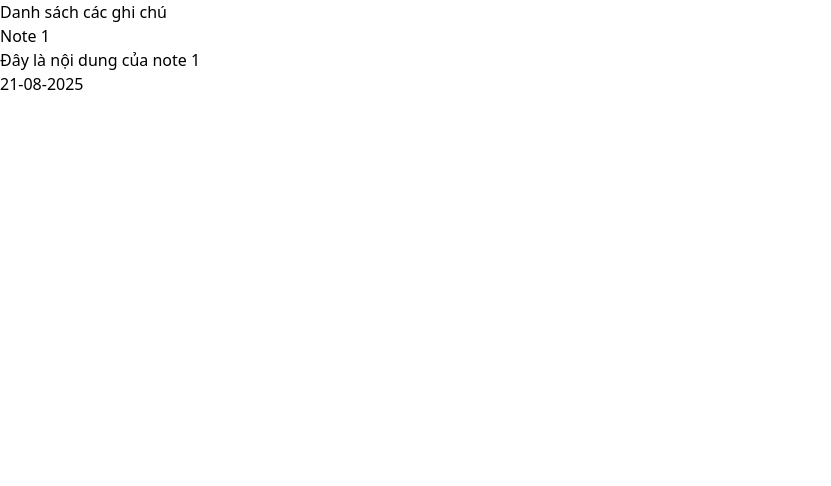
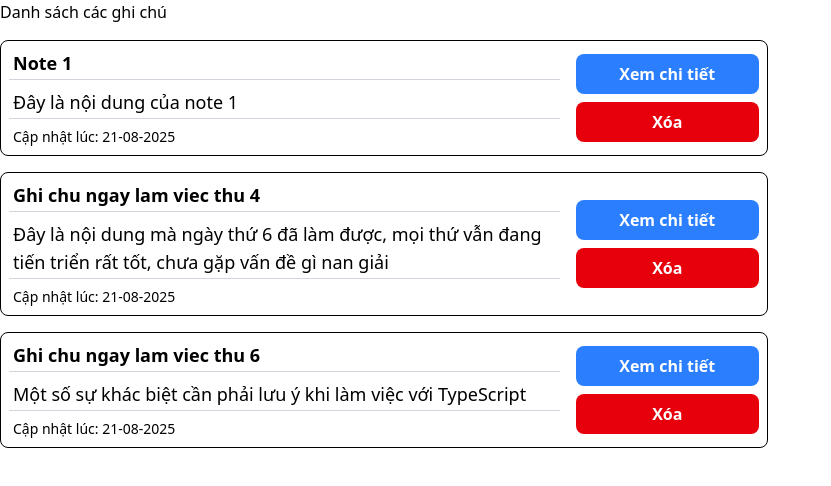
Before and after one commit to ngthcuong/Note-app, a React (Vite) app: page / in a window 1280 px wide. Shown: the top 486 px of the page, without its empty margins (0-831 px from the left). Built offline with nearby package versions, Linux system fonts and the light colour scheme.

Commit message:
feat: update interface Note and create interface NoteCardProps cho component NoteCard

```diff
--- a/src/assets/mockPost.tsx
+++ b/src/assets/mockPost.tsx
@@ -1,4 +1,6 @@
-export const mockPost = [
+import type { Note } from '../interfaces/Note';
+
+export const mockPost: Note[] = [
   {
     id: '1',
     title: 'Note 1',
@@ -6,4 +8,19 @@ export const mockPost = [
     createdAt: '21-08-2025',
     updatedAt: '21-08-2025',
   },
+  {
+    id: '2',
+    title: 'Ghi chu ngay lam viec thu 4',
+    content:
+      'Đây là nội dung mà ngày thứ 6 đã làm được, mọi thứ vẫn đang tiến triển rất tốt, chưa gặp vấn đề gì nan giải',
+    createdAt: '21-08-2025',
+    updatedAt: '21-08-2025',
+  },
+  {
+    id: '3',
+    title: 'Ghi chu ngay lam viec thu 6',
+    content: 'Một số sự khác biệt cần phải lưu ý khi làm việc với TypeScript',
+    createdAt: '21-08-2025',
+    updatedAt: '21-08-2025',
+  },
 ];
--- a/src/components/NoteCard.tsx
+++ b/src/components/NoteCard.tsx
@@ -1,16 +1,52 @@
+import type React from 'react';
 import type { Note } from '../interfaces/Note';
 
-// const Note = ({ title, content, updatedAt }: Note) => {  // Destructuring
-const NoteCard = (note: Note) => {
+interface NoteCardProps extends Note {
+  viewNote: (id: string) => void;
+  deleteNote: (id: string) => void;
+}
+
+// Destructuring
+const NoteCard: React.FC<NoteCardProps> = ({
+  id,
+  title,
+  content,
+  updatedAt,
+  viewNote,
+  deleteNote,
+}) => {
   return (
-    <div>
-      <div>{note.title}</div>
+    <div className='my-4 flex max-w-3xl justify-between rounded-lg border p-2'>
+      {/* Nội dung chính của ghi chú */}
+      <div className='mr-4 flex-3'>
+        <div className='border-b-1 border-gray-300 pb-0.5 pl-1 text-lg font-bold'>
+          {title}
+        </div>
 
-      <div>{note.content}</div>
+        <div className='mt-2 border-b-1 border-gray-300 pb-0.5 pl-1 text-lg'>
+          {content}
+        </div>
 
-      <div>{note.createdAt}</div>
+        <div className='mt-2 pl-1 text-sm'>Cập nhật lúc: {updatedAt}</div>
+      </div>
 
-      <button type='button'></button>
+      {/* Các nút hành động */}
+      <div className='flex flex-1 flex-col items-center justify-center gap-2'>
+        <button
+          type='button'
+          className='max-h-fit w-full grow-1 cursor-pointer rounded-lg bg-blue-500 py-2 font-semibold text-white'
+          onClick={() => viewNote(id)}
+        >
+          Xem chi tiết
+        </button>
+        <button
+          type='button'
+          className='max-h-fit w-full grow-1 cursor-pointer rounded-lg bg-red-600 py-2 font-semibold text-white'
+          onClick={() => deleteNote(id)}
+        >
+          Xóa
+        </button>
+      </div>
     </div>
   );
 };
--- a/src/interfaces/Note.ts
+++ b/src/interfaces/Note.ts
@@ -1,4 +1,5 @@
 export interface Note {
+  id: string;
   title: string;
   content: string;
   readonly createdAt: string;
--- a/src/pages/HomePage.tsx
+++ b/src/pages/HomePage.tsx
@@ -3,6 +3,18 @@ import { mockPost } from '../assets/mockPost';
 import NoteCard from '../components/NoteCard';
 
 const HomePage: React.FC = () => {
+  const handleUpdateNote = (id: string) => {
+    console.log(id);
+  };
+
+  const hanleViewNote = (id: string) => {
+    console.log(id);
+  };
+
+  const handleDeleteNote = (id: string) => {
+    console.log(id);
+  };
+
   return (
     <div>
       {/* Tiêu đề */}
@@ -11,7 +23,14 @@ const HomePage: React.FC = () => {
       {/* Danh sách ghi chú */}
       <div>
         {mockPost.map(item => {
-          return <NoteCard {...item} key={item.id} />;
+          return (
+            <NoteCard
+              {...item}
+              key={item.id}
+              viewNote={() => hanleViewNote(item.id)}
+              deleteNote={() => handleDeleteNote(item.id)}
+            />
+          );
         })}
       </div>
     </div>
```
